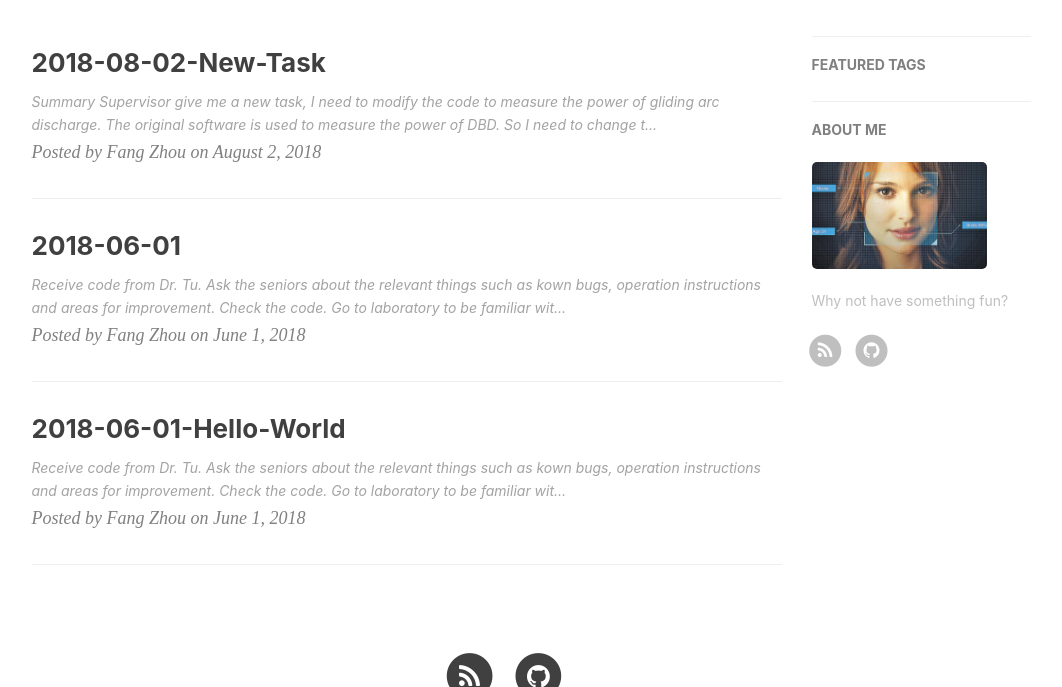
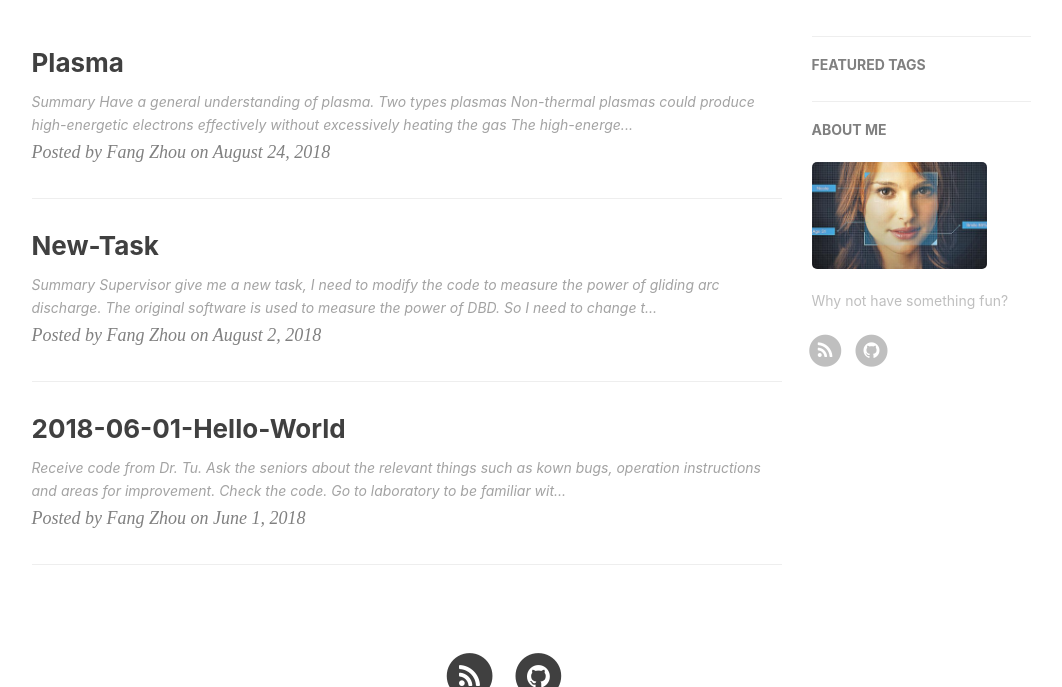
Before and after one commit to Online-power-measurement-system/Logbook, a Jekyll site: the page built from index.html, in a window 1280 px wide and 900 px high, scrolled down 473 px, cut to the strip 213-900 px from the top of the window. Shown: the whole strip, without its empty margins (136-1198 px from the left). Built offline with Jekyll 4.4.1, drawn with Linux system fonts in a browser that asks for light colours; nearby versions of some CDN libraries; the list of posts is cut into pages by our own code; comment, search, counter and statistics services are not loaded.

Commit message:
name del

```diff
--- a/_posts/2017/2018-08-02-New-Task.md
+++ b/_posts/2017/2018-08-02-New-Task.md
@@ -1,6 +1,6 @@
 ---
 layout: "post"
-title: "2018-08-02-New-Task"
+title: "New-Task"
 date: "2018-08-02 10:30"
 author: "Fang Zhou"
 catalog: true
--- a/_posts/2017/2018-08-24-Plasma.md
+++ b/_posts/2017/2018-08-24-Plasma.md
@@ -1,12 +1,15 @@
 ---
 layout: "post"
-title: "2018-06-01"
-date: "2018-06-01 10:30"
+title: "Plasma"
+date: "2018-08-24 10:30"
 author: "Fang Zhou"
 catalog: true
 ---
-- Receive code from Dr. Tu.
-- Ask the seniors about the relevant things such as kown bugs, operation instructions and areas for improvement.
-- Check the code.
-- Go to laboratory to be familiar with the operating environment.
-![lab](/img/site/lab.jpg)
+## Summary
+- Have a general understanding of plasma.
+- Two types plasmas
+- Non-thermal plasmas could produce high-energetic electrons effectively without excessively heating the gas
+- The high-energetic electrons are able to generate reactive species which are promising for modifying chemical kinetics and increasing the chemical reaction rates
+- That's why we need to study non-thermal plasmas
+## Reference
+- MITSUGI, F. (2016). Analysis of Discharge Sound and I-V Characteristic on Gliding Arc Discharge. PRZEGLĄD ELEKTROTECHNICZNY, 1(6), pp.121-124.
```
